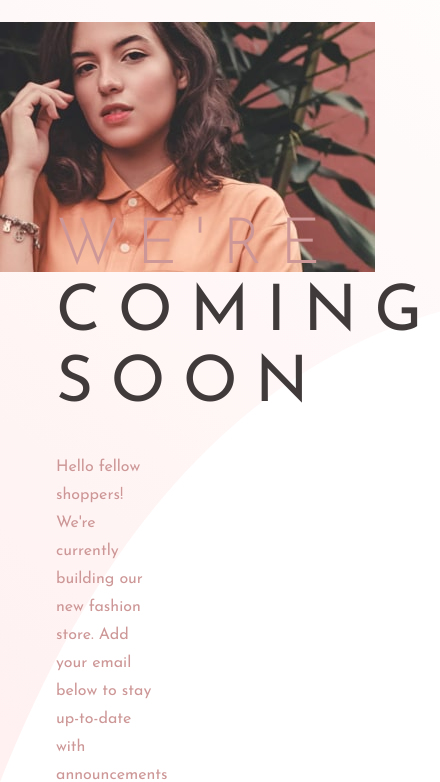
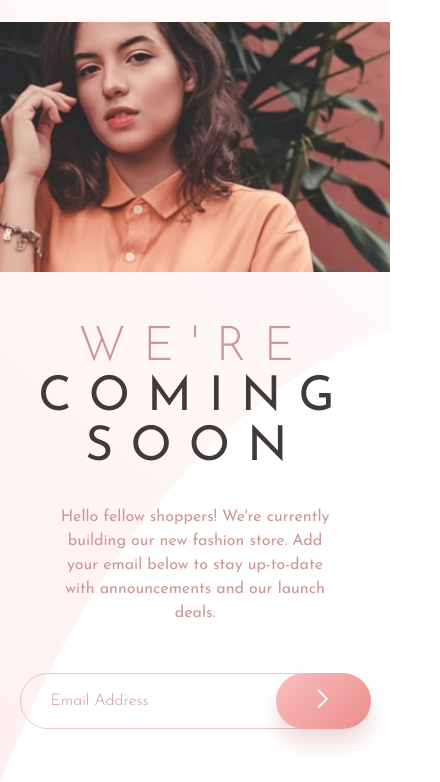
Before and after one commit to rui-calvario/Base-Apparel-Coming-Soon-Page, a website: page index.html in a window 390 px wide. Shown: the part 62-844 px from the top of the page, 440 px wide, since content can reach past the window. Drawn offline with Linux system fonts and the light colour scheme.

Commit message:
Mobile Ready

```diff
--- a/scss/app.scss
+++ b/scss/app.scss
@@ -42,7 +42,7 @@ body {
 		width: 100%;
 		background-image: url(../images/hero-mobile.jpg);
 		height: 250px;
-		background-size: contain;
+		background-size: cover;
 	}
 }
 
@@ -53,6 +53,18 @@ h1.pink {
 	font-weight: 300;
 	color: $primary-red;
 	letter-spacing: 1.0825rem;
+
+	@media screen and (max-width: 700px) {
+		text-align: center;
+		font-size: 3rem;
+		line-height: 50px;
+	}
+
+	@media screen and (max-width: 375px) {
+		text-align: center;
+		font-size: 2.5rem;
+		line-height: 42px;
+	}
 }
 
 h1.black {
@@ -62,6 +74,18 @@ h1.black {
 	font-weight: 400;
 	color: $dark-red;
 	letter-spacing: 1.0825rem;
+
+	@media screen and (max-width: 700px) {
+		text-align: center;
+		font-size: 3rem;
+		line-height: 50px;
+	}
+
+	@media screen and (max-width: 375px) {
+		text-align: center;
+		font-size: 2.5rem;
+		line-height: 42px;
+	}
 }
 
 p {
@@ -73,6 +97,24 @@ p {
 
 	@media screen and (max-width: 1024px) {
 		padding-right: 2rem;
+	}
+
+	@media screen and (max-width: 700px) {
+		text-align: center;
+		padding-left: 4rem;
+		padding-right: 4rem;
+		line-height: 24px;
+	}
+
+	@media screen and (max-width: 520px) {
+		padding-left: 2rem;
+		padding-right: 2rem;
+	}
+
+	@media screen and (max-width: 375px) {
+		padding-left: 1rem;
+		padding-right: 1rem;
+		line-height: 22px;
 	}
 }
 
@@ -102,6 +144,10 @@ p {
 	@media screen and (max-width: 700px) {
 		padding-left: 1rem;
 	}
+
+	@media screen and (max-width: 375px) {
+		padding-left: 2rem;
+	}
 }
 
 .logo img {
@@ -118,6 +164,10 @@ p {
 	@media screen and (max-width: 700px) {
 		width: 90%;
 	}
+
+	@media screen and (max-width: 375px) {
+		width: 70%;
+	}
 }
 
 .container {
@@ -129,6 +179,10 @@ p {
 	z-index: 9999;
 	display: flex;
 	justify-content: flex-start;
+
+	@media screen and (max-width: 700px) {
+		justify-content: center;
+	}
 }
 
 .content {
@@ -142,11 +196,27 @@ p {
 	@media screen and (max-width: 850px) {
 		padding-left: 3.5rem;
 	}
+
+	@media screen and (max-width: 700px) {
+		padding-left: 0;
+		width: 80%;
+		justify-content: center;
+		height: 60vh;
+	}
+
+	@media screen and (max-width: 520px) {
+		padding-left: 0;
+		width: 90%;
+		justify-content: center;
+		height: 60vh;
+	}
 }
 
-.signup {
+.sign-up {
+	position: relative;
 	display: flex;
 	flex-direction: row;
+	align-items: center;
 }
 
 input {
@@ -161,7 +231,11 @@ input {
 	color: $primary-red;
 
 	@media screen and (max-width: 1024px) {
-		width: 85%;
+		width: 100%;
+	}
+
+	@media screen and (max-width: 700px) {
+		width: 100%;
 	}
 }
 
@@ -179,7 +253,7 @@ button {
 	width: 100px;
 	height: 56px;
 	position: relative;
-	top: 4px;
+	top: 0px;
 	border-radius: 30px;
 	margin-left: -80px;
 	background-image: $gradient-2;
@@ -188,6 +262,10 @@ button {
 	cursor: pointer;
 	outline: none;
 	transition: ease-in-out 0.3s;
+
+	@media screen and (max-width: 375px) {
+		// margin-left: -50px;
+	}
 }
 
 button:hover {
```
Also changed, not shown: css/app.css.
